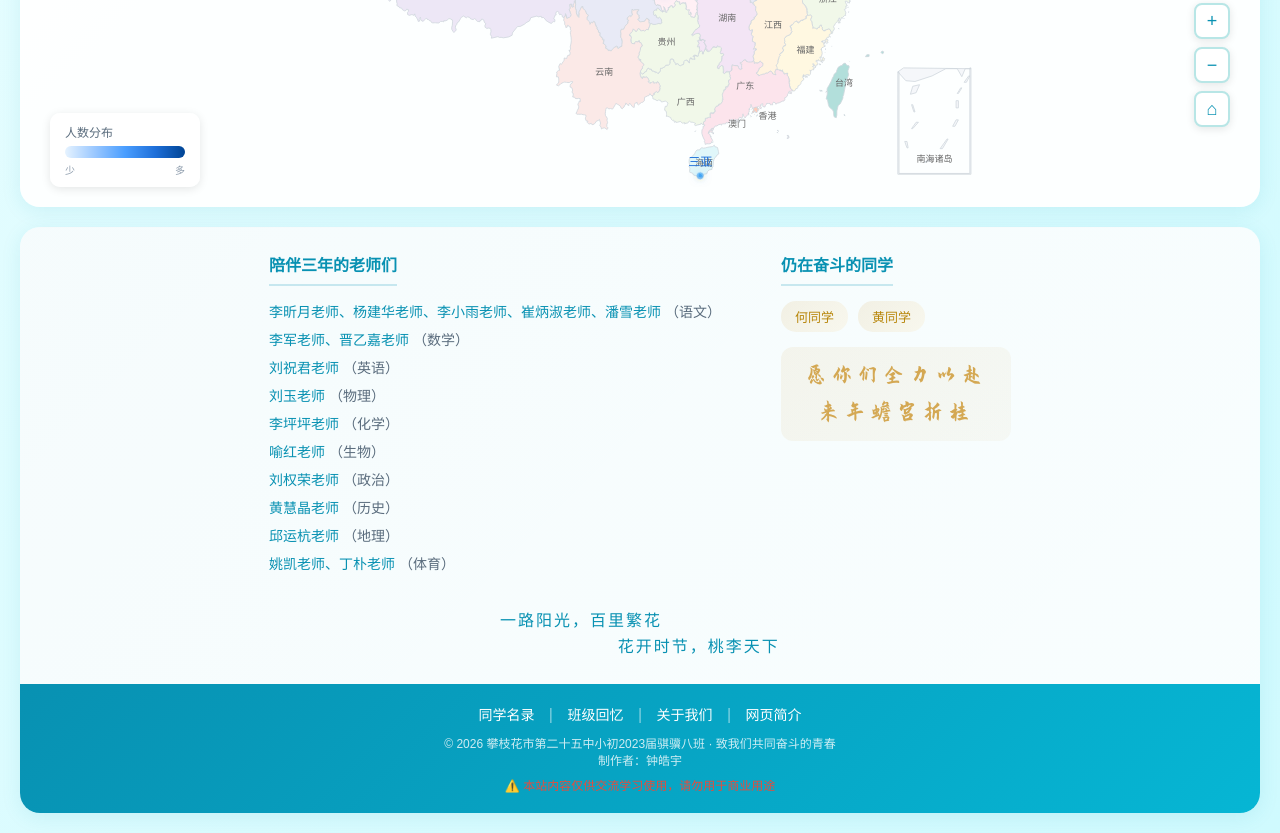
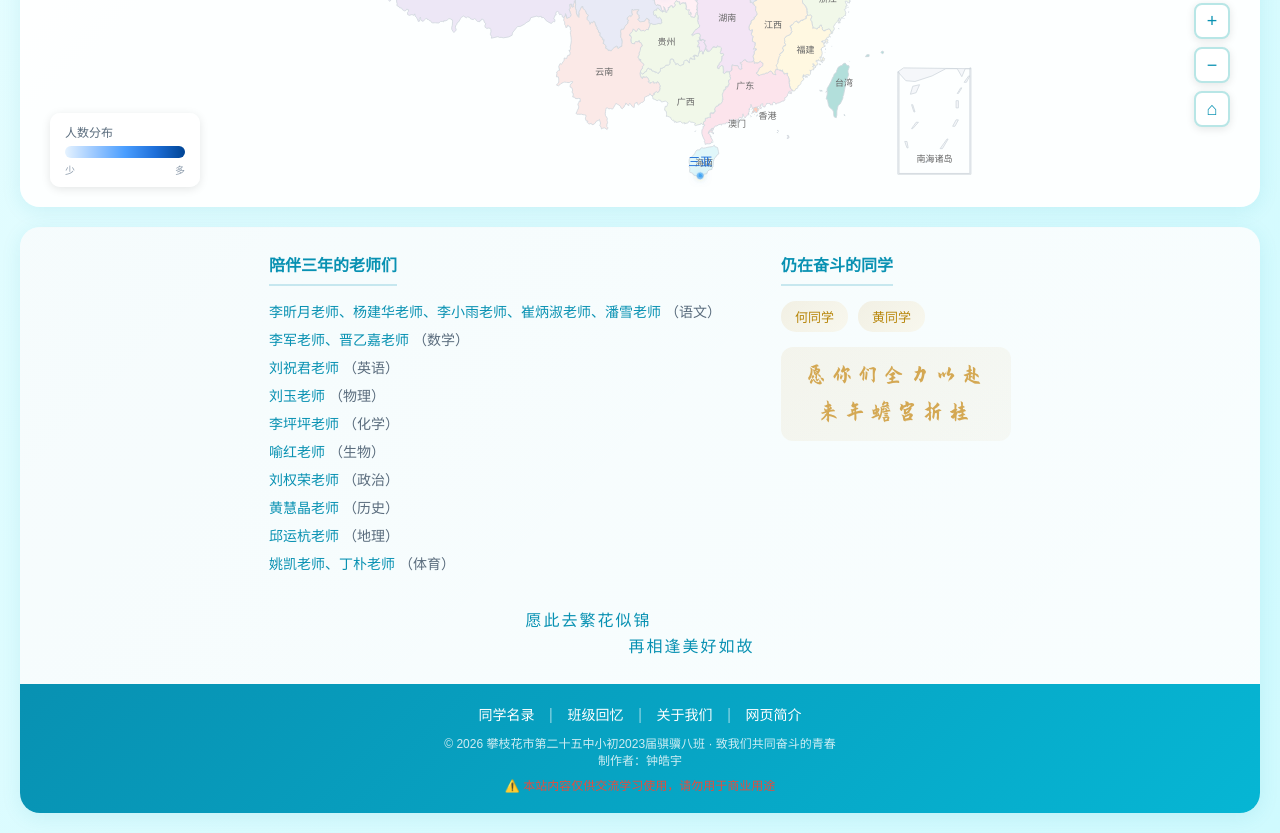
Before and after one commit to ZHONGHaoyu-personal/pzh202308, a website: page index.html in a window 1280 px wide. Shown: the part 879-1712 px from the top of the page. Drawn offline with nearby package versions, Linux system fonts and the light colour scheme; a web font is replaced by a local one.

Commit message:
Update motto text in index.html

```diff
--- a/index.html
+++ b/index.html
@@ -167,8 +167,8 @@
 
                 <div class="motto-section">
                     <div class="motto-text">
-                        <p>一路阳光，百里繁花ㅤㅤㅤㅤㅤㅤㅤㅤ</p>
-                        <p>ㅤㅤㅤㅤㅤㅤㅤㅤ花开时节，桃李天下</p>
+                        <p>愿此去繁花似锦ㅤㅤㅤㅤㅤㅤㅤ</p>
+                        <p>ㅤㅤㅤㅤㅤㅤㅤ再相逢美好如故</p>
                     </div>
                 </div>
             </div>
```
